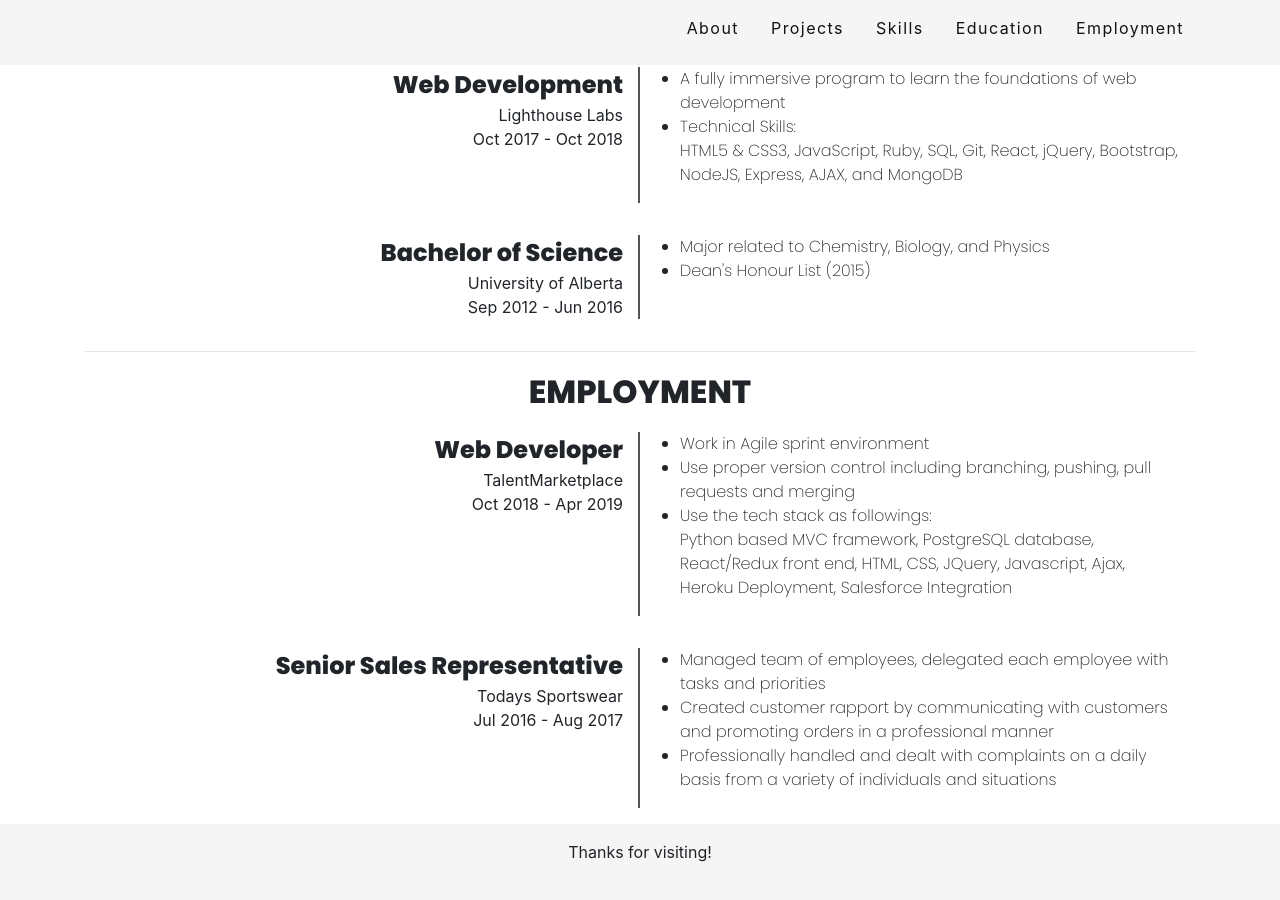
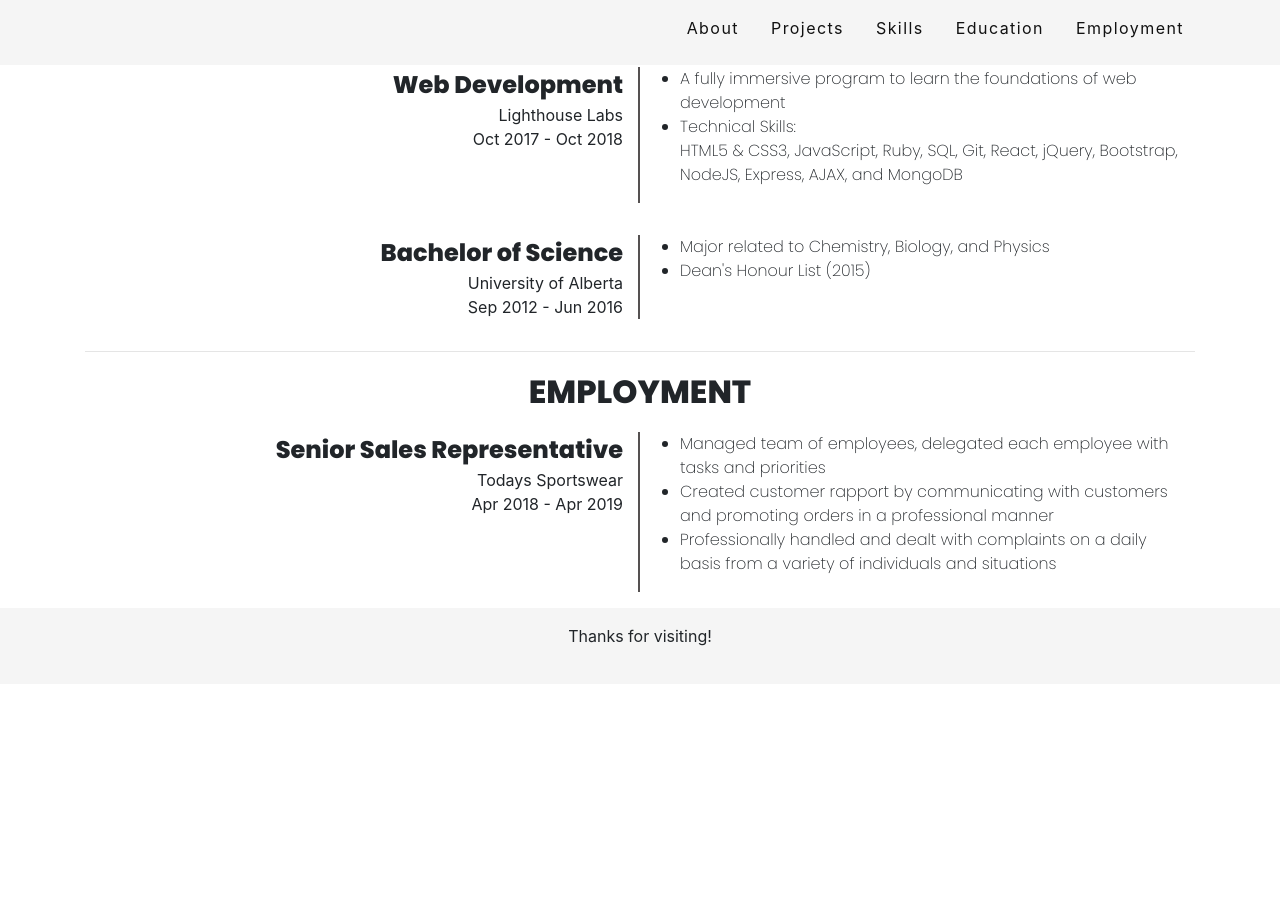
Before and after one commit to Thomassky28/Thomassky28.github.io, a Jekyll site: the page built from index.html, in a window 1280 px wide and 900 px high, scrolled down 3023 px. Built offline with Jekyll 4.4.1, drawn with Linux system fonts in a browser that asks for light colours; nearby versions of some CDN libraries; after the commit the page ends 3707 px from its top, so only the background shows below that.

Commit message:
modify the date

```diff
--- a/_includes/employment.html
+++ b/_includes/employment.html
@@ -7,7 +7,7 @@
     </header>
 
      <!-- employment #1 -->
-    <article>
+    <!--<article>
       <main class='container'>
         <div class='row'>
 
@@ -32,7 +32,7 @@
 
         </div>
       </main>
-    </article>
+    </article> -->
 
 
     <!-- employment #2 -->
@@ -43,7 +43,7 @@
           <section class='col-xl-6 col-lg-6 col-md-6 col-sm-6 col-12 job-title'>
             <header class='title'>Senior Sales Representative</header>
             <main class='compy-name' id='compy-name' >Todays Sportswear</main>
-            <footer id="time">Jul 2016 - Aug 2017</footer>
+            <footer id="time">Apr 2018 - Apr 2019</footer>
           </section>
 
           <section class='col-xl-6 col-lg-6 col-md-6 col-sm-6 col-12 job-description'>
```
